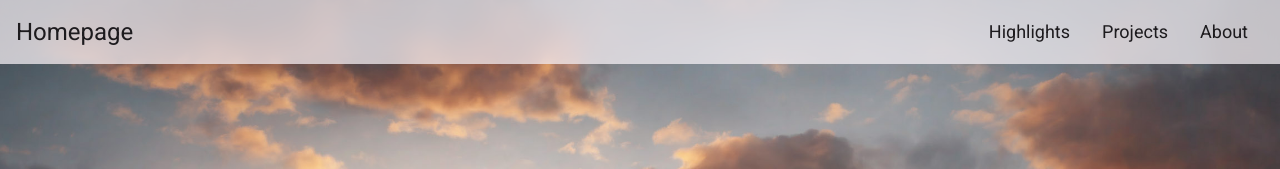
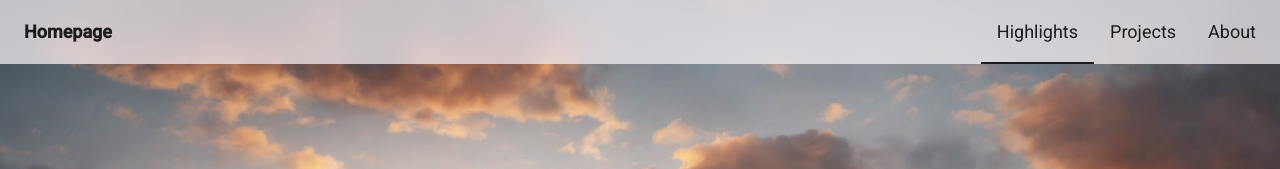
Before and after one commit to nbasargin/homepage, an Angular app: page /highlights in a window 1280 px wide. Shown: the top 169 px of the page. Built offline with nearby package versions, Linux system fonts and the light colour scheme.

Commit message:
header styles

```diff
--- a/src/app/main/header/header.component.css
+++ b/src/app/main/header/header.component.css
@@ -10,23 +10,30 @@
 
 .navbar {
   display: flex;
-  align-items: center;
-  padding: var(--global-header-padding);
+  align-items: baseline;
+  padding: 0 8px;
   margin: 0;
+  height: 100%;
 }
 
 .navbar-title {
-  padding: 0;
-  margin: 0;
   flex-grow: 1;
-  font-size: 24px;
-  line-height: var(--global-header-line);
+  padding: 0 16px;
+  font-size: 18px;
+  font-weight: bold;
+  line-height: var(--global-header-height);
+  height: 100%;
 }
 
 .navbar-item {
   padding: 0 16px;
   font-size: 18px;
-  line-height: var(--global-header-line);
+  line-height: var(--global-header-height);
+  height: 100%;
+
+  &.active {
+    border-bottom: 2px solid var(--mat-sys-on-surface);
+  }
 }
 
 .navbar-link {
--- a/src/app/main/header/header.component.ts
+++ b/src/app/main/header/header.component.ts
@@ -9,16 +9,16 @@ import { MatTabsModule } from '@angular/material/tabs';
     <div class="page-header">
       <nav class="navbar">
         <div class="navbar-title">
-          <span class="navbar-link" routerLinkActive="active" routerLink="/highlights">Homepage</span>
+          <span class="navbar-link" routerLink="/highlights">Homepage</span>
         </div>
-        <div class="navbar-item">
-          <span class="navbar-link" routerLinkActive="active" routerLink="/highlights">Highlights</span>
+        <div class="navbar-item" routerLinkActive="active">
+          <span class="navbar-link" routerLink="/highlights">Highlights</span>
         </div>
-        <div class="navbar-item">
-          <span class="navbar-link" routerLinkActive="active" routerLink="/projects">Projects</span>
+        <div class="navbar-item" routerLinkActive="active">
+          <span class="navbar-link" routerLink="/projects">Projects</span>
         </div>
-        <div class="navbar-item">
-          <span class="navbar-link" routerLinkActive="active" routerLink="/about">About</span>
+        <div class="navbar-item" routerLinkActive="active">
+          <span class="navbar-link" routerLink="/about">About</span>
         </div>
       </nav>
     </div>
--- a/src/styles.scss
+++ b/src/styles.scss
@@ -2,8 +2,6 @@
 
 :root {
   --global-header-height: 64px;
-  --global-header-padding: 16px;
-  --global-header-line: 32px;
 }
 
 * {
```
